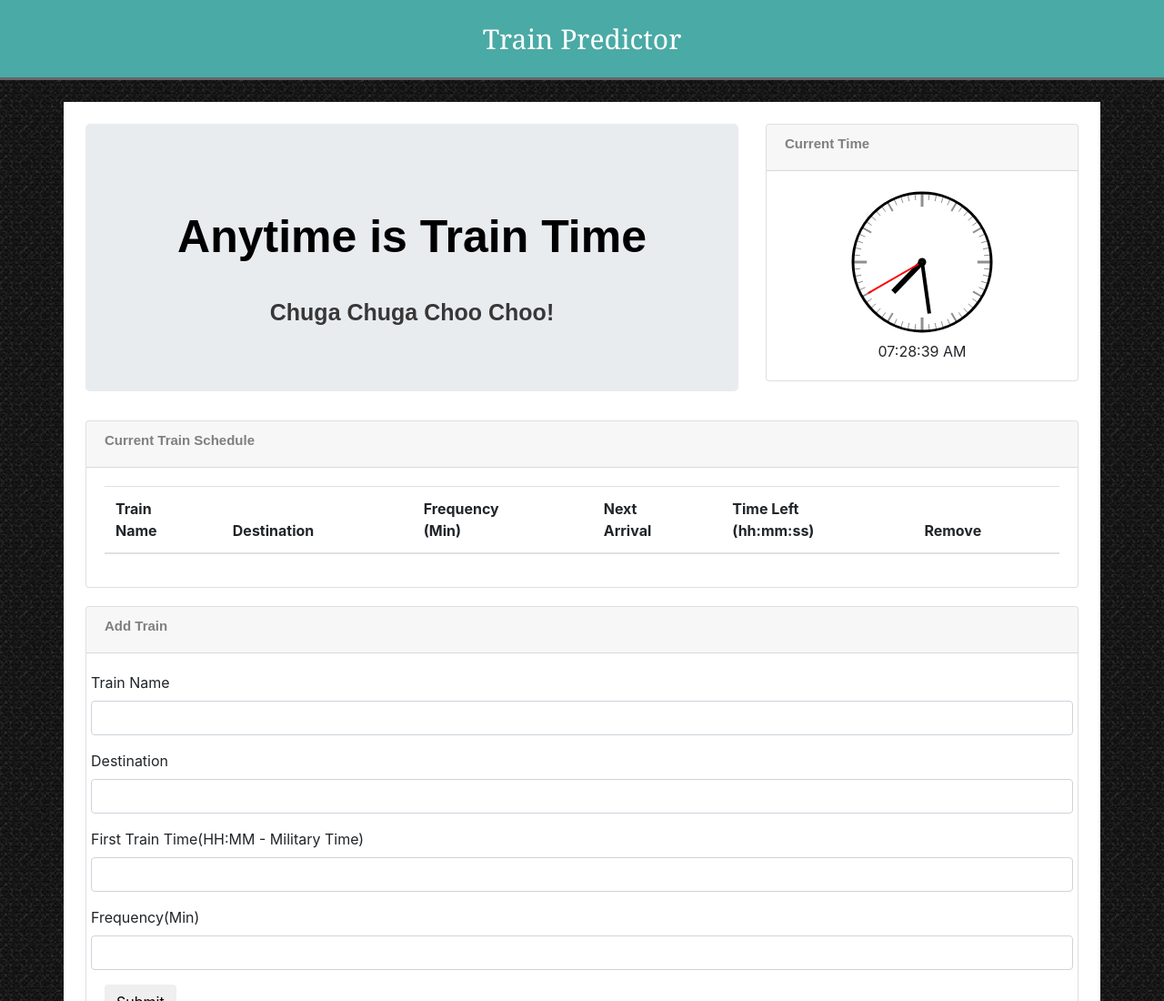
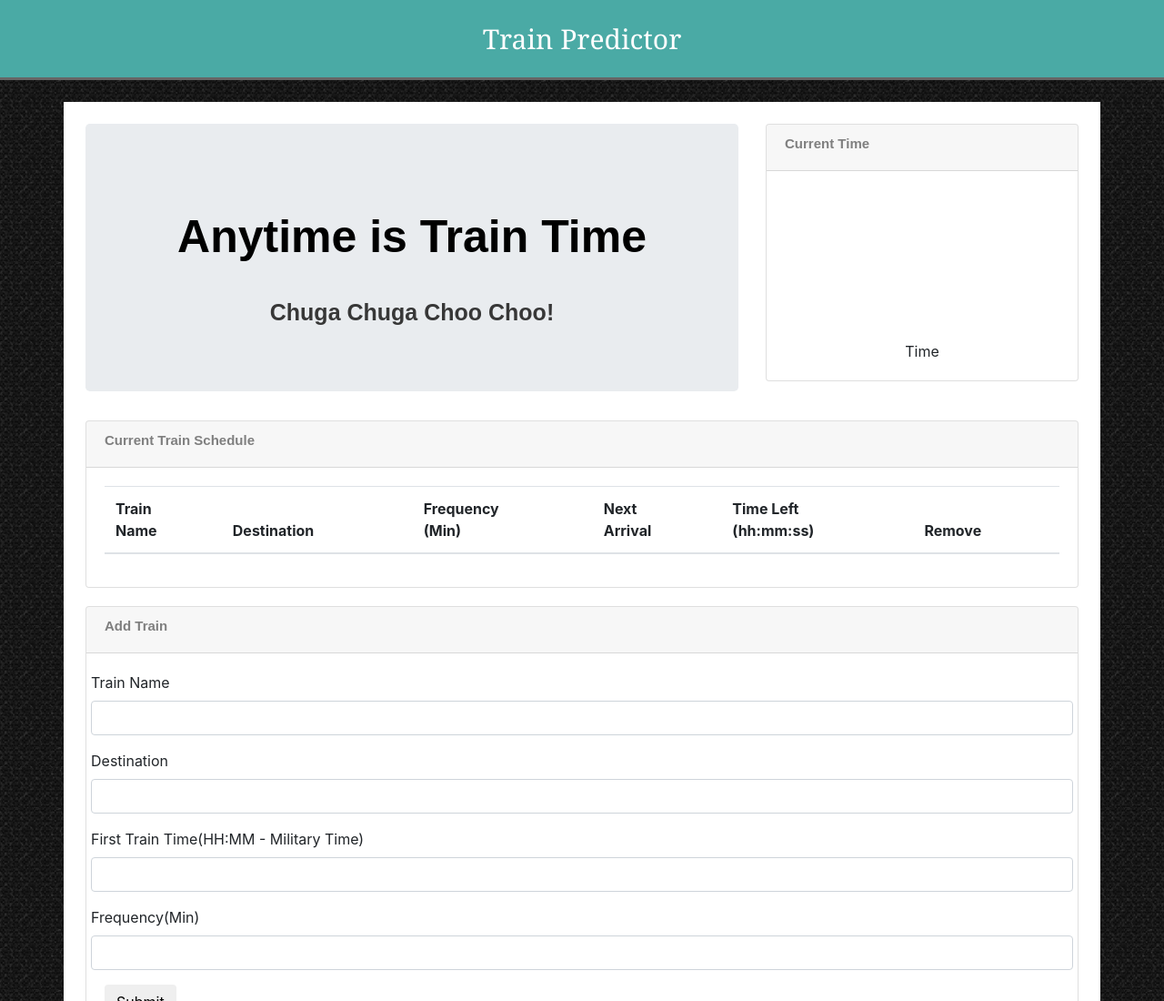
Before and after one commit to nmikstas/train-scheduler, a plain HTML site: page index.html in a window 1280 px wide. Shown: the top 1100 px of the page at 91% size. Drawn offline with nearby package versions, Linux system fonts and the light colour scheme; no server answers.

Commit message:
troubleshooting GitHub pages problem

```diff
--- a/index.html
+++ b/index.html
@@ -127,7 +127,7 @@
     <script src="https://www.gstatic.com/firebasejs/6.0.4/firebase-database.js"></script>
 
     <!--Javascript-->
-    <script src="assets/js/javascript.js"></script>
+    <!--<script src="assets/js/javascript.js"></script>-->
 </body>
 
 </html>
```
